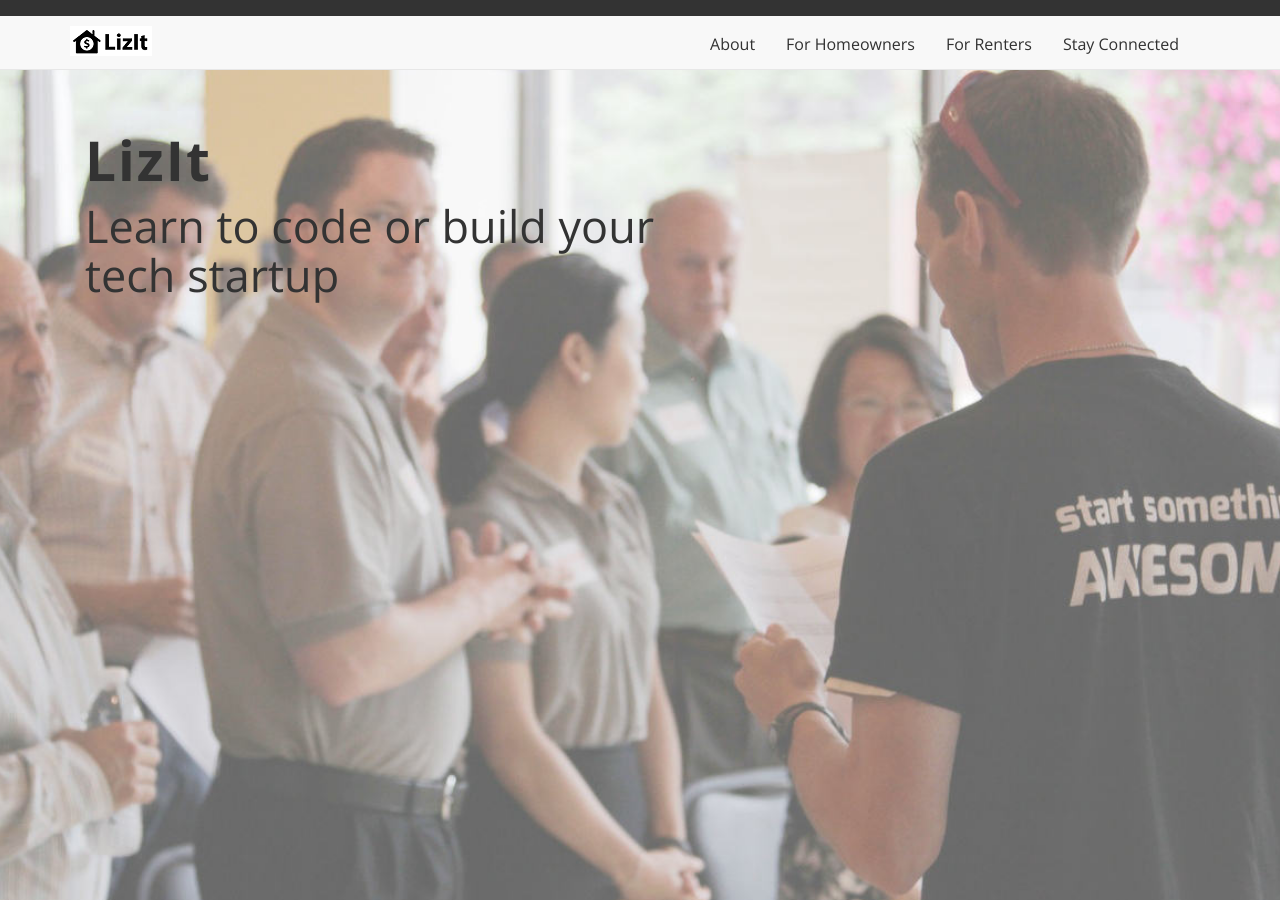
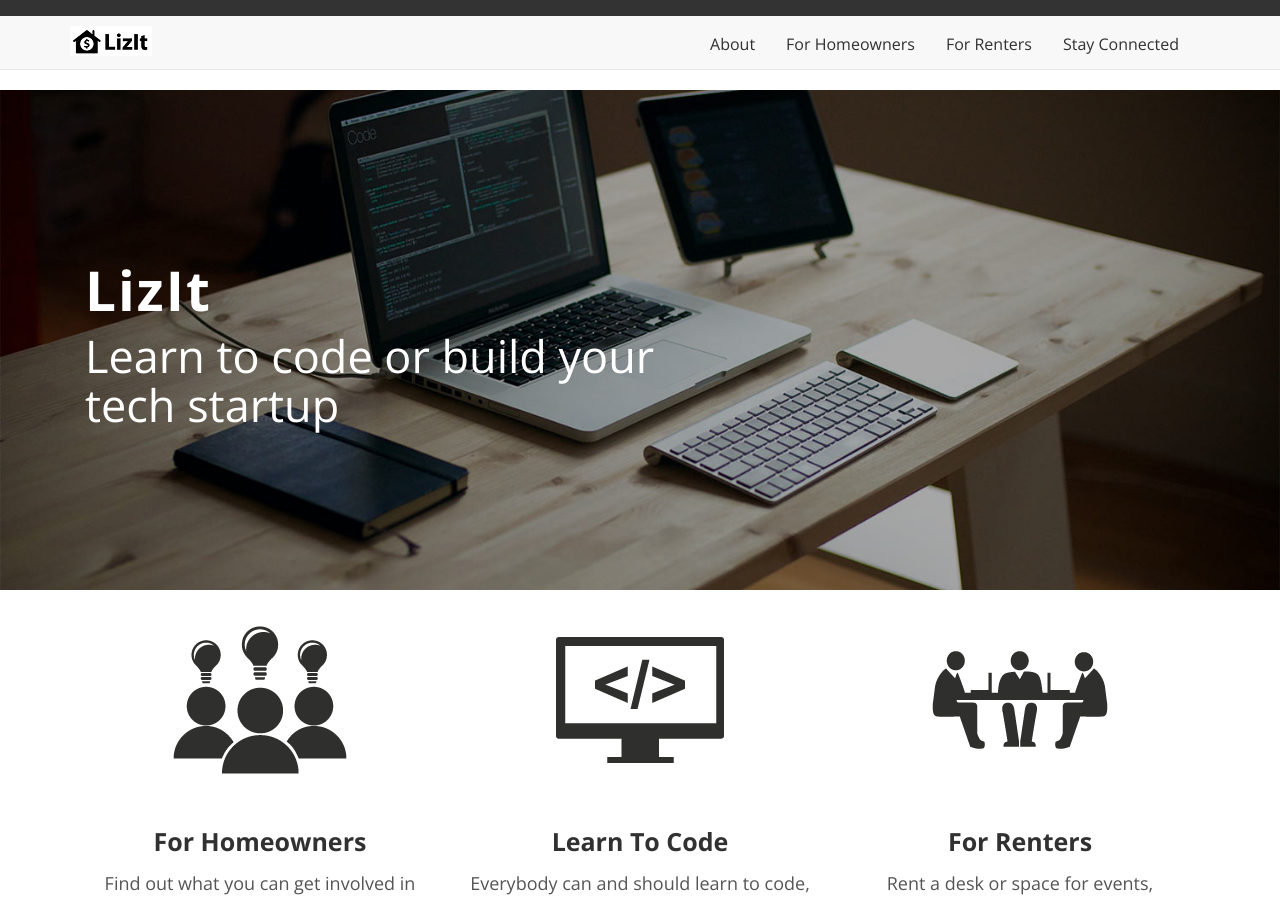
Before and after one commit to dih78/lizit, a Jekyll site: the page built from index.html, in a window 1280 px wide and 900 px high. Built offline with Jekyll 4.4.1, drawn with Linux system fonts in a browser that asks for light colours; nearby versions of some CDN libraries; comment, search, counter and statistics services are not loaded.

```diff
--- a/_layouts/page.html
+++ b/_layouts/page.html
@@ -13,7 +13,7 @@
    	<title>{% if page.title %}{{ page.title }} | {{ site.name }}{% else %}{{ site.name }} - {{ site.short_description }}{% endif %}</title>
     {% include importer.html %}
 
-	<link rel="icon" href="{{ site.baseurl }}/assets/ico/favicon.ico">
+	<link rel="icon" href="{{ site.baseurl }}/assets/ico/favicon.png">
   {% include pixels.html %}
   {% include hotjar.html %}
 
--- a/_layouts/subpage.html
+++ b/_layouts/subpage.html
@@ -14,7 +14,7 @@
     	<meta http-equiv="refresh" content="3; url=/">
     {% endif %}
 
-    <link rel="icon" href="{{ site.baseurl }}/assets/ico/favicon.ico">
+    <link rel="icon" href="{{ site.baseurl }}/assets/ico/favicon.png">
 
     <title>LizIt - Technology. Creativity. Startups.</title>
 
--- a/assets/css/main.css
+++ b/assets/css/main.css
@@ -878,7 +878,7 @@
 .subtitle {
 	font-family: "open sans";
 	font-size: 45px;
-	color: #333;
+	color: white;
 	margin-top: 0px;
 	font-weight: 400;
 }
--- a/index.html
+++ b/index.html
@@ -3,7 +3,7 @@
 title: LizIt
 ---
 
-    <div id="headerwrap">
+    <div id="headerwrap2">
 		<div class="container">
 			<div class="col-lg-7">
 				<h1><b>LizIt</b></h1>
```
Also changed, not shown: assets/ico/favicon.png (added), assets/img/Judge.jpg (deleted), assets/img/internships-head2.jpg (deleted), assets/img/internships-tree.jpg (deleted), assets/img/join_the_team.jpg (deleted).
